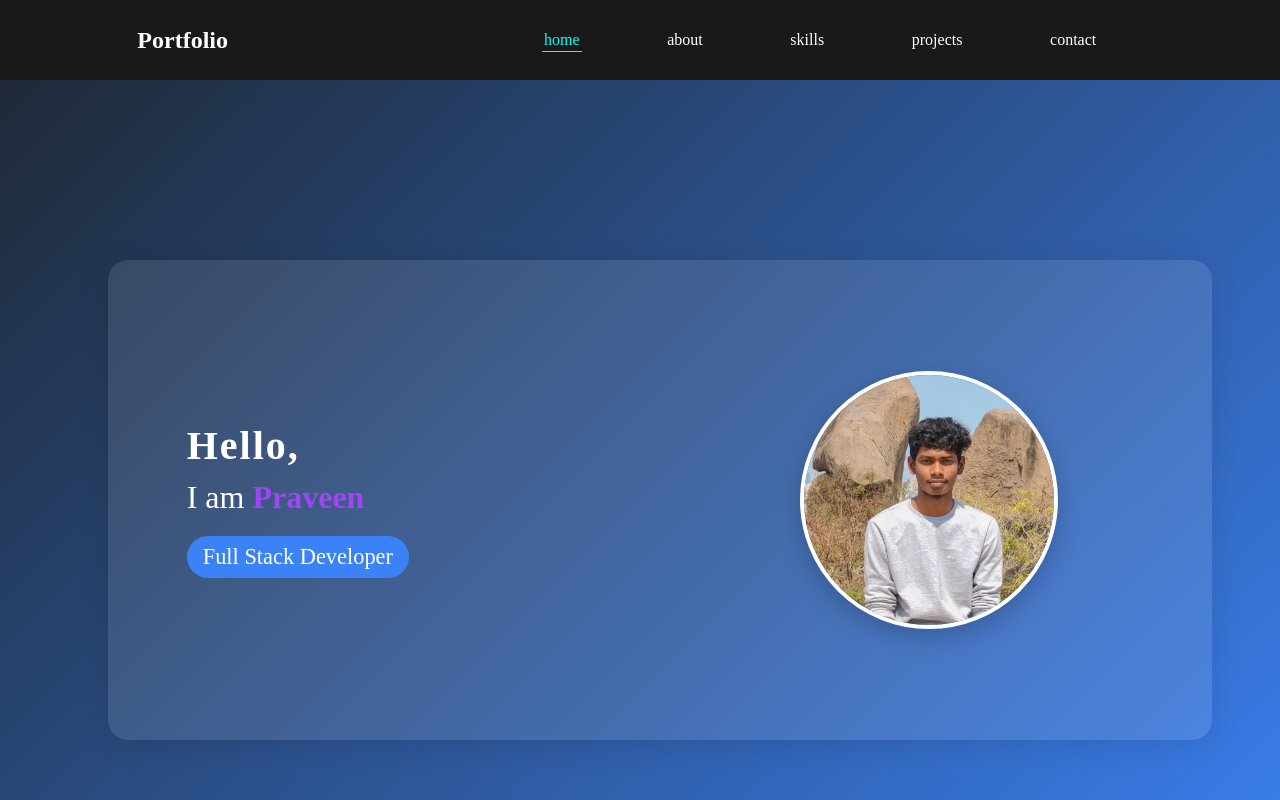
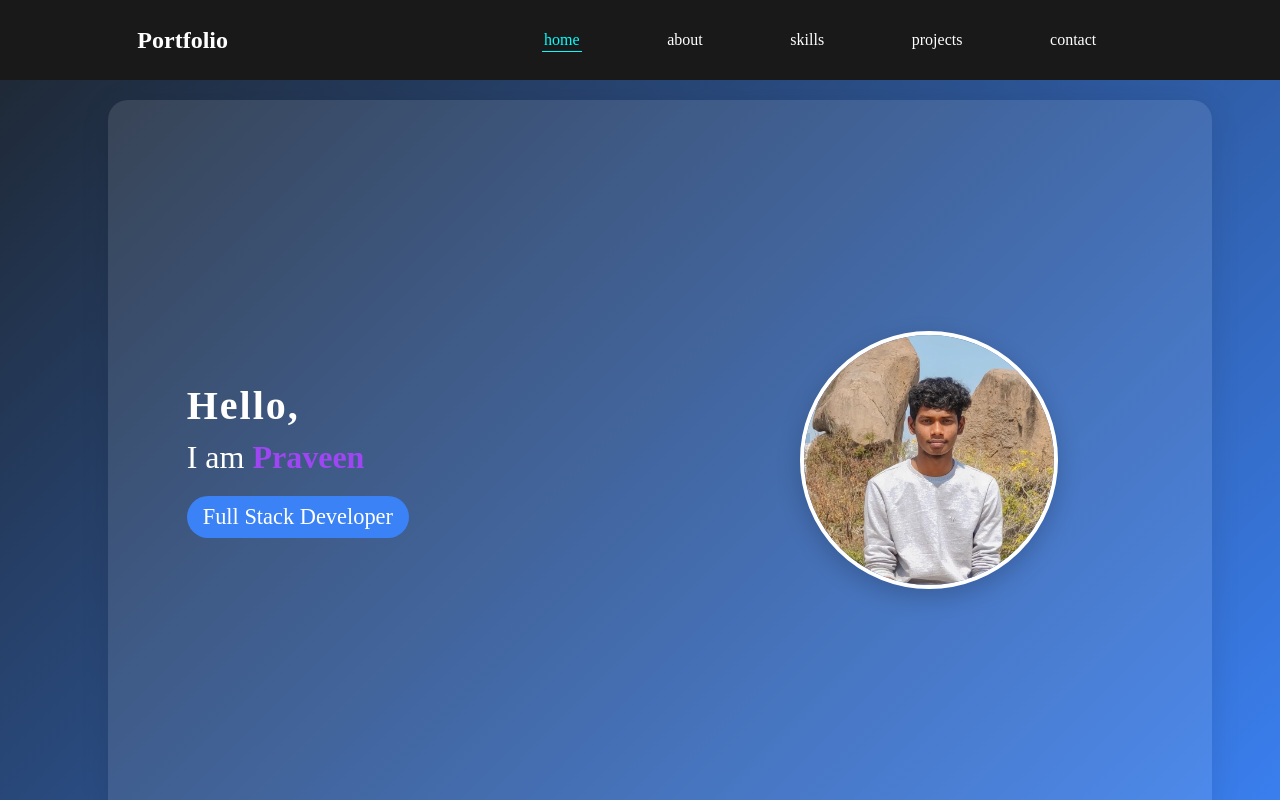
Before and after one commit to praveenkaikala/react-portfolio, a React (Create React App) app: page / in a window 1280 px wide. Shown: the top 800 px of the page. Built offline with nearby package versions, Linux system fonts and the light colour scheme.

Commit message:
home changes

```diff
--- a/src/components/home/home.css
+++ b/src/components/home/home.css
@@ -1,17 +1,15 @@
-/* General section styling */
+
 .homesection {
     display: flex;
     justify-content: center;
-    align-items: center;
-    min-height: 100vh;
+    /* align-items: center; */
     background: linear-gradient(135deg, #1f2937, #3b82f6);
     color: white;
     padding: 20px;
     width: 100%;
-    height: 100vh;
+    height: calc(100vh-5rem);
 }
 
-/* Home container styling */
 .home {
     display: flex;
     justify-content: space-around;
@@ -27,7 +25,7 @@
     flex-direction: row;
 }
 
-/* Text part styling */
+
 .textpart {
     width: 40%;
     min-width: 300px;
@@ -68,7 +66,6 @@
     animation: slideIn 1.4s ease-in-out;
 }
 
-/* Image part styling */
 .imagepart {
     height: 400px;
     width: 40%;
@@ -91,7 +88,6 @@
     transform: scale(1.05);
 }
 
-/* Keyframes for animations */
 @keyframes fadeIn {
     0% {
         opacity: 0;
```
